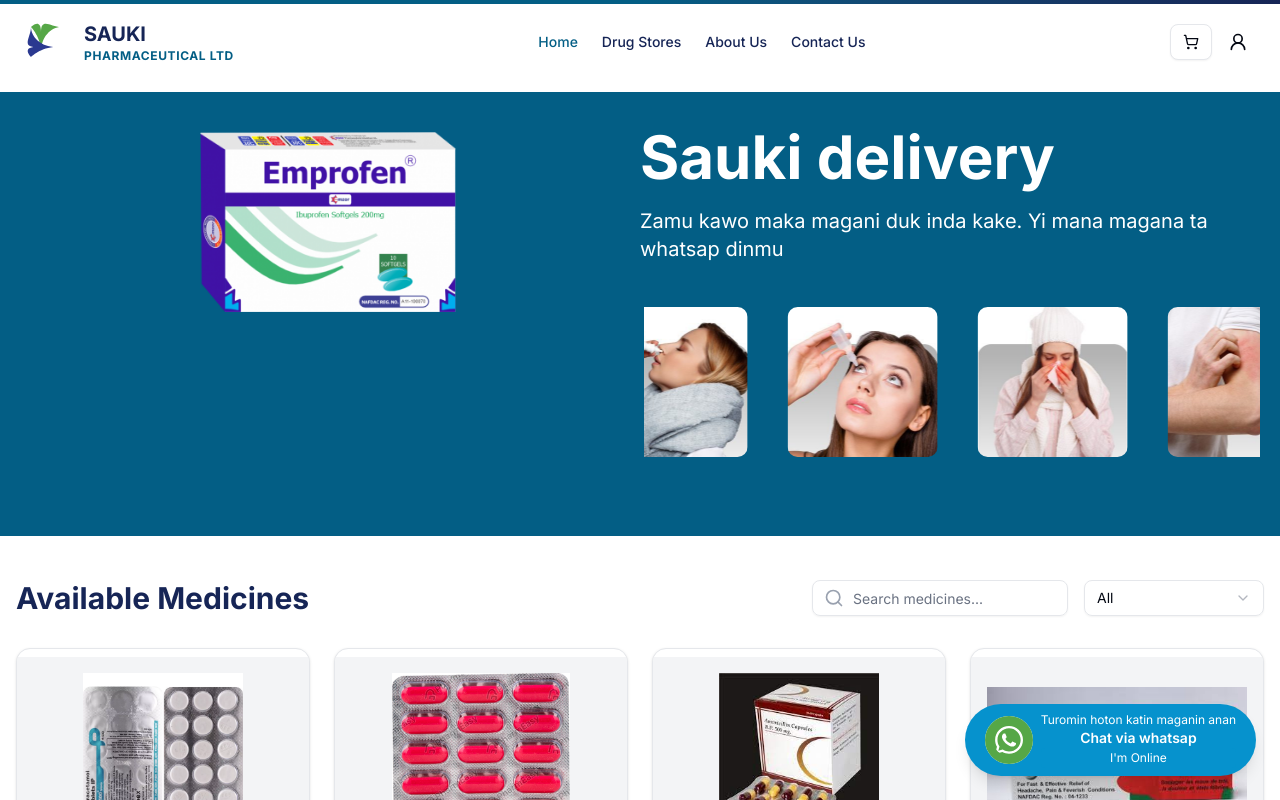
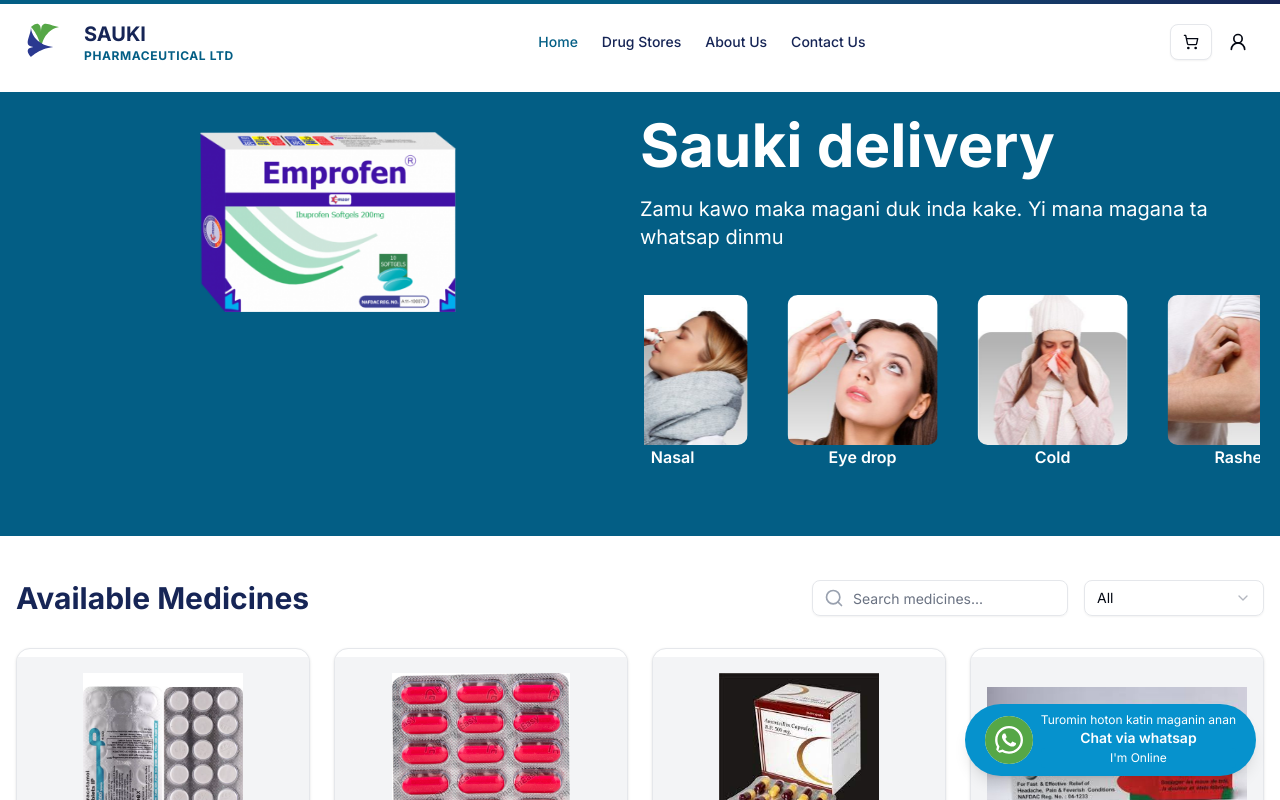
Before and after one commit to abdulrg01/pharmacy, a Next.js app in the folder client/: page / in a window 1280 px wide. Shown: the top 800 px of the page. Built offline with nearby package versions, Linux system fonts and the light colour scheme.

Commit message:
logo name

```diff
--- a/client/components/Logos.jsx
+++ b/client/components/Logos.jsx
@@ -7,33 +7,65 @@
       <div className="group relative w-full px-1">
         <div className="relative py-6">
           <InfiniteSlider speedOnHover={20} speed={40} gap={40}>
-            <div className="flex">
-              <Image src="/pharmacy/pain.jpeg" alt="" width={150} height={150} className="rounded-lg" />
+            <div className="flex flex-col items-center">
+              <Image
+                src="/pharmacy/pain.jpeg"
+                alt=""
+                width={150}
+                height={150}
+                className="rounded-lg"
+              />
+              <p className="text-white font-semibold">Pain</p>
             </div>
-            <div className="flex">
-              <Image src="/pharmacy/nasal.jpeg" alt="" width={150} height={150} className="rounded-lg" />
+            <div className="flex flex-col items-center">
+              <Image
+                src="/pharmacy/nasal.jpeg"
+                alt=""
+                width={150}
+                height={150}
+                className="rounded-lg"
+              />
+              <p className="text-white font-semibold">Nasal</p>
             </div>
-            <div className="flex">
-              <Image src="/pharmacy/eyedrop.jpeg" alt="" width={150} height={150} className="rounded-lg" />
+            <div className="flex flex-col items-center">
+              <Image
+                src="/pharmacy/eyedrop.jpeg"
+                alt=""
+                width={150}
+                height={150}
+                className="rounded-lg"
+              />
+              <p className="text-white font-semibold">Eye drop</p>
             </div>
-            <div className="flex">
-              <Image src="/pharmacy/cold.jpeg" alt="" width={150} height={150} className="rounded-lg" />
+            <div className="flex flex-col items-center">
+              <Image
+                src="/pharmacy/cold.jpeg"
+                alt=""
+                width={150}
+                height={150}
+                className="rounded-lg"
+              />
+              <p className="text-white font-semibold">Cold</p>
             </div>
-            <div className="flex">
+            <div className="flex flex-col items-center">
               <Image
                 src="/pharmacy/rashes.jpeg"
                 alt=""
                 width={150}
-                height={150} className="rounded-lg"
+                height={150}
+                className="rounded-lg"
               />
+              <p className="text-white font-semibold">Rashes</p>
             </div>
-            <div className="flex">
+            <div className="flex flex-col items-center">
               <Image
                 src="/pharmacy/digestion.jpeg"
                 alt=""
                 width={150}
-                height={150} className="rounded-lg"
+                height={150}
+                className="rounded-lg"
               />
+              <p className="text-white font-semibold">Digestion</p>
             </div>
           </InfiniteSlider>
         </div>
```
